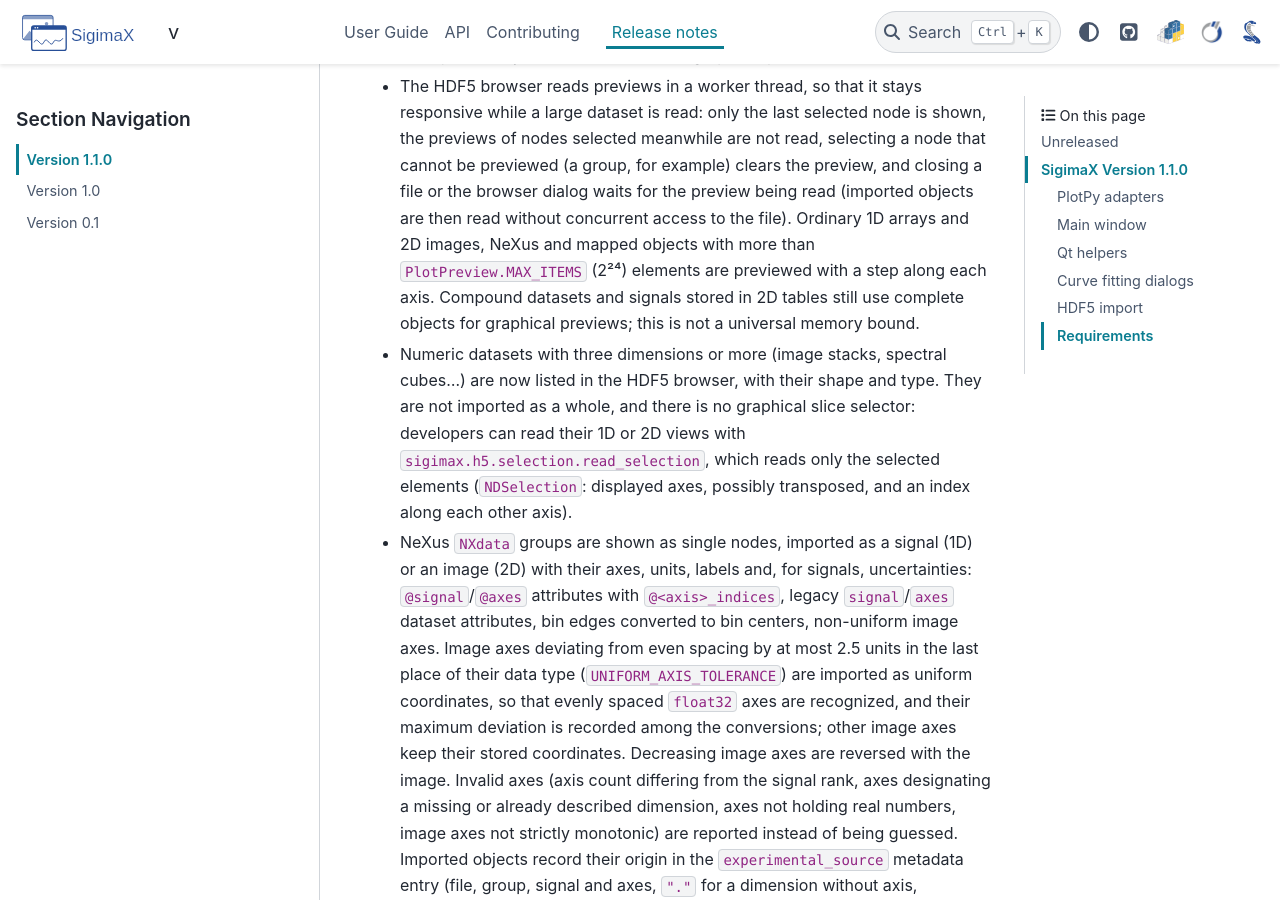
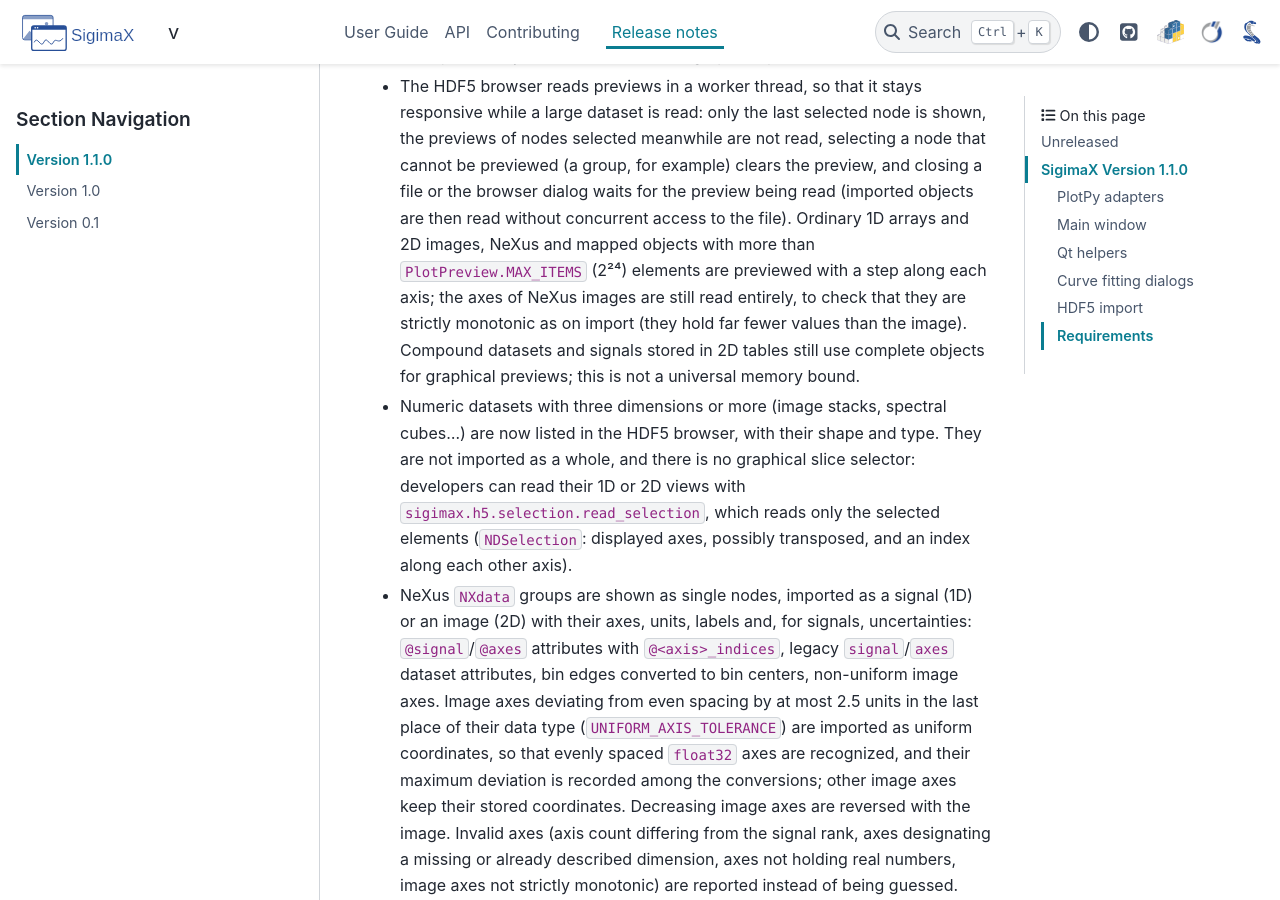
Before and after one commit to DataLab-Platform/SigimaX, a Sphinx documentation site: the page built from doc/release_notes/release_1.01.md, in a window 1280 px wide and 900 px high, scrolled down 2198 px. Built offline with Sphinx 7.4.7 and the PyData theme 0.15.4, drawn with Linux system fonts in a browser that asks for light colours; pages that are not in the unit, such as notebooks, are missing from menus; the version number could not be read and is left out.

Commit message:
docs: state that NeXus image axes are read entirely for previews
Decimated previews of NeXus images read the image data with a step, but
still read their axes entirely, to check that they are strictly monotonic
as on import. State it in the release notes, with the French translation.

Assisted-by: Claude Opus 5.5

```diff
--- a/doc/release_notes/release_1.01.md
+++ b/doc/release_notes/release_1.01.md
@@ -40,7 +40,7 @@
 ### HDF5 import ###
 
 * Browsing an HDF5 file no longer reads its numeric datasets entirely just to classify them: generic nodes are classified and described from the dataset shape and data type, and value previews read only the first elements (`TEXT_PREVIEW_MAX_ITEMS`). Compound datasets mixing numeric and string fields are checked on their first records only. Full data is read when creating an imported object or an undecimated graphical preview.
-* The HDF5 browser reads previews in a worker thread, so that it stays responsive while a large dataset is read: only the last selected node is shown, the previews of nodes selected meanwhile are not read, selecting a node that cannot be previewed (a group, for example) clears the preview, and closing a file or the browser dialog waits for the preview being read (imported objects are then read without concurrent access to the file). Ordinary 1D arrays and 2D images, NeXus and mapped objects with more than `PlotPreview.MAX_ITEMS` (2²⁴) elements are previewed with a step along each axis. Compound datasets and signals stored in 2D tables still use complete objects for graphical previews; this is not a universal memory bound.
+* The HDF5 browser reads previews in a worker thread, so that it stays responsive while a large dataset is read: only the last selected node is shown, the previews of nodes selected meanwhile are not read, selecting a node that cannot be previewed (a group, for example) clears the preview, and closing a file or the browser dialog waits for the preview being read (imported objects are then read without concurrent access to the file). Ordinary 1D arrays and 2D images, NeXus and mapped objects with more than `PlotPreview.MAX_ITEMS` (2²⁴) elements are previewed with a step along each axis; the axes of NeXus images are still read entirely, to check that they are strictly monotonic as on import (they hold far fewer values than the image). Compound datasets and signals stored in 2D tables still use complete objects for graphical previews; this is not a universal memory bound.
 * Numeric datasets with three dimensions or more (image stacks, spectral cubes...) are now listed in the HDF5 browser, with their shape and type. They are not imported as a whole, and there is no graphical slice selector: developers can read their 1D or 2D views with `sigimax.h5.selection.read_selection`, which reads only the selected elements (`NDSelection`: displayed axes, possibly transposed, and an index along each other axis).
 * NeXus `NXdata` groups are shown as single nodes, imported as a signal (1D) or an image (2D) with their axes, units, labels and, for signals, uncertainties: `@signal`/`@axes` attributes with `@<axis>_indices`, legacy `signal`/`axes` dataset attributes, bin edges converted to bin centers, non-uniform image axes. Image axes deviating from even spacing by at most 2.5 units in the last place of their data type (`UNIFORM_AXIS_TOLERANCE`) are imported as uniform coordinates, so that evenly spaced `float32` axes are recognized, and their maximum deviation is recorded among the conversions; other image axes keep their stored coordinates. Decreasing image axes are reversed with the image. Invalid axes (axis count differing from the signal rank, axes designating a missing or already described dimension, axes not holding real numbers, image axes not strictly monotonic) are reported instead of being guessed. Imported objects record their origin in the `experimental_source` metadata entry (file, group, signal and axes, `"."` for a dimension without axis, conversions). `.nxs` and `.nx5` files are proposed in HDF5 file dialogs.
 * Files that do not designate their data with suitable `NXdata` groups (no axes, several counters...) can be described by declarative data mappings (`sigimax.h5.mapping`): JSON-compatible descriptions of the signals and images of the groups having given attributes and paths, with their axes, uncertainties, labels and units, and a name pattern to repeat an object for each counter of a scan. Mapped objects are shown as extra nodes of the HDF5 browser and record the mapping in their `experimental_source`. Applications and plugins register mappings with `register_mapping` (and `unregister_mapping`); `NodeFactory.add_children_provider` lets them add such extra nodes. Blank units and labels are now ignored.
```
Also changed, not shown: 1 other file.
